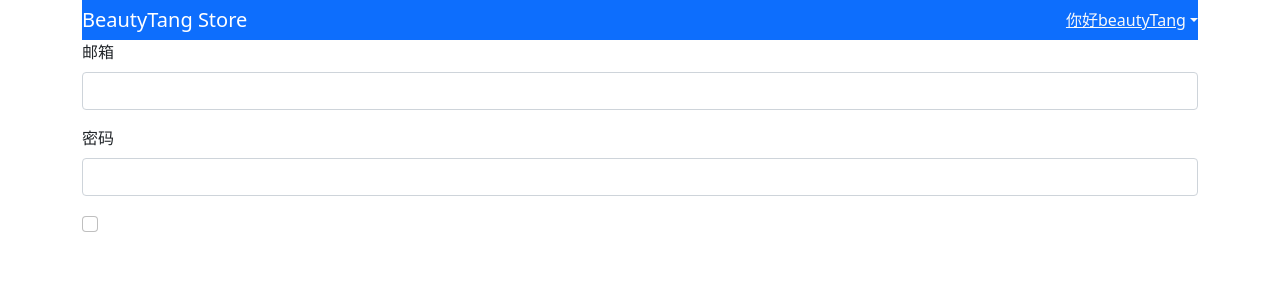
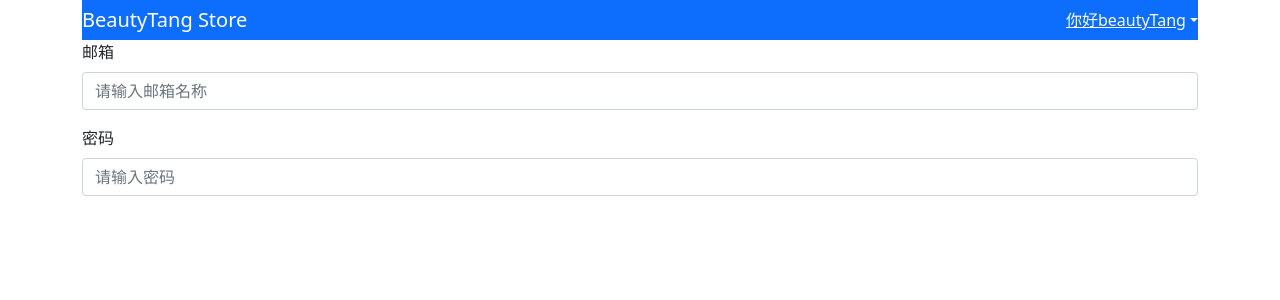
Before and after one commit to verybeautyTang/vue3-Zhihu, a Vue app: page / in a window 1280 px wide. Shown: the top 300 px of the page. Built offline with nearby package versions, Linux system fonts and the light colour scheme.

Commit message:
密码和邮箱自定义验证

```diff
--- a/src/App.vue
+++ b/src/App.vue
@@ -5,30 +5,21 @@
     <form>
       <div class="mb-3">
         <label for="exampleInputEmail1" class="form-label">邮箱</label>
-        <input
-          type="email" class="form-control" id="exampleInputEmail1" aria-describedby="emailHelp"
-          @blur="emialValid"
-          v-modal="emailRef.val"
-        >
-        <div id="emailHelp" class="form-text" v-show="emailRef.error">{{emailRef.message}}</div>
+        <valid-rules :rules="emailRule" class="www" v-model="emailVal" placeholder="请输入邮箱名称" type="text" />
       </div>
       <div class="mb-3">
-        <label for="exampleInputPassword1" class="form-label">密码</label>
-        <input type="password" class="form-control" id="exampleInputPassword1">
+        <label for="exampleInputEmail1" class="form-label">密码</label>
+        <valid-rules :rules="pwdRule" v-model="pwdVal" placeholder="请输入密码" type="password" />
       </div>
-      <div class="mb-3 form-check">
-        <input type="checkbox" class="form-check-input" id="exampleCheck1">
-        <!-- <label class="form-check-label" for="exampleCheck1">Check me out</label> -->
-      </div>
-      <!-- <button type="submit" class="btn btn-primary">Submit</button> -->
     </form>
   </div>
 </template>
 
 <script lang="ts">
-import { defineComponent, reactive } from 'vue'
+import { defineComponent, reactive, ref } from 'vue'
 import ColunmList, { ColunmProp } from './components/ColunmList.vue'
 import GlobalHeader, { UsersProps } from './components/GlobalHeader.vue'
+import ValidRules, { ValidRule } from './components/ValidRules.vue'
 import 'bootstrap/dist/css/bootstrap.min.css'
 const tableList: ColunmProp[] = [
   {
@@ -57,11 +48,34 @@ const users: UsersProps = {
   isLogin: true,
   name: 'beautyTang'
 }
+const emailRule: ValidRule[] = [
+  {
+    type: 'required', message: '邮箱名不能为空'
+  },
+  {
+    type: 'email', message: '请输入正确的邮箱号'
+  }
+]
+const pwdRule: ValidRule[] = [
+  {
+    type: 'required', message: '密码不能为空'
+  },
+  // {
+  //   type: 'minlen', message: '密码不得少于6个字符'
+  // },
+  // {
+  //   type: 'maxlen', message: '密码不得多于20个字符'
+  // },
+  {
+    type: 'pwd', message: '密码必须包含数字和字母，长度6-20'
+  }
+]
 export default defineComponent({
   name: 'App',
   components: {
     ColunmList,
-    GlobalHeader
+    GlobalHeader,
+    ValidRules
   },
   data () {
     return {
@@ -69,22 +83,38 @@ export default defineComponent({
     }
   },
   setup () {
+    const emailRu = /^[A-Za-zd]+([-_.][A-Za-zd]+)*@([A-Za-zd]+[-.])+[A-Za-zd]{2,5}$/
     const emailRef = reactive({
       error: false,
       message: '',
       val: ''
     })
+    const inputRef = reactive({
+      error: false,
+      message: '',
+      val: ''
+    })
+    const emailVal = ref('') // email的默认数值
+    const pwdVal = ref('')
     const emialValid = () => {
-      if (!emailRef.val) {
+      if (!emailRef.val.trim()) {
         emailRef.error = true
         emailRef.message = '邮箱不能为空'
+      } else if (!emailRu.test(emailRef.val)) {
+        emailRef.error = true
+        emailRef.message = '邮箱验证错误'
       }
     }
     return {
       list: tableList,
       users: users,
       emailRef,
-      emialValid
+      emialValid,
+      inputRef,
+      pwdRule,
+      pwdVal,
+      emailRule,
+      emailVal
     }
   }
 })
--- /dev/null
+++ b/src/components/ValidRules.vue
@@ -0,0 +1,82 @@
+<template>
+  <div>
+    <!-- $attrs自定义组件无法绑定数据，可以用v-bind。其中$attrs里面有数据 -->
+    <input
+      class="form-control" id="exampleInputEmail1" aria-describedby="emailHelp"
+      :value="inputRef.val"
+      @blur="inputValid"
+      @input="updatValue"
+      v-bind="$attrs"
+      :class="{'is-invalid':inputRef.error}"
+      >
+      <div id="emailHelp" class="invalid-feedback" v-show="inputRef.error">{{inputRef.message}}</div>
+  </div>
+</template>
+
+<script lang="ts">
+import { defineComponent, PropType, reactive } from 'vue'
+export interface ValidRule {
+  type: 'required'| 'email' | 'pwd' | 'minlen'| 'maxlen';
+  message: string;
+}
+const emailReg = /^[A-Za-zd]+([-_.][A-Za-zd]+)*@([A-Za-zd]+[-.])+[A-Za-zd]{2,5}$/
+const pwdReg = /^(?![0-9]+$)(?![a-z]+$)(?![A-Z]+$)(?!([^(0-9a-zA-Z)])+$).{6,20}$/
+export default defineComponent({
+  props: {
+    rules: {
+      type: Array as PropType<ValidRule[]>,
+      required: true
+    },
+    modelValue: String
+  },
+  inheritAttrs: false, // 不继承属性
+  setup (props, context) {
+    console.log(context.attrs);
+    const inputRef = reactive({
+      error: false,
+      message: '',
+      val: props.modelValue || ''
+    })
+    const inputValid = () => {
+      if (props.rules) {
+        const allCheck = props.rules.every(rule => {
+          let passed = true
+          inputRef.message = rule.message
+          switch (rule.type) {
+            case 'required':
+              passed = inputRef.val.trim() !== ''
+              break
+            case 'email':
+              passed = emailReg.test(inputRef.val)
+              break
+            case 'minlen':
+              passed = inputRef.val.length < 6
+              break
+            case 'maxlen':
+              passed = inputRef.val.length > 20
+              break
+            case 'pwd':
+              passed = pwdReg.test(inputRef.val)
+              break
+            default:
+              break
+          }
+          return passed
+        })
+        inputRef.error = !allCheck
+      }
+    }
+    // Vue3的v-modal 与vue2很多不同
+    const updatValue = (e: KeyboardEvent) => {
+      const targetValue = (e.target as HTMLInputElement).value
+      inputRef.val = targetValue
+      context.emit('update:modelValue', targetValue)
+    }
+    return {
+      inputRef,
+      inputValid,
+      updatValue
+    }
+  }
+})
+</script>
```
